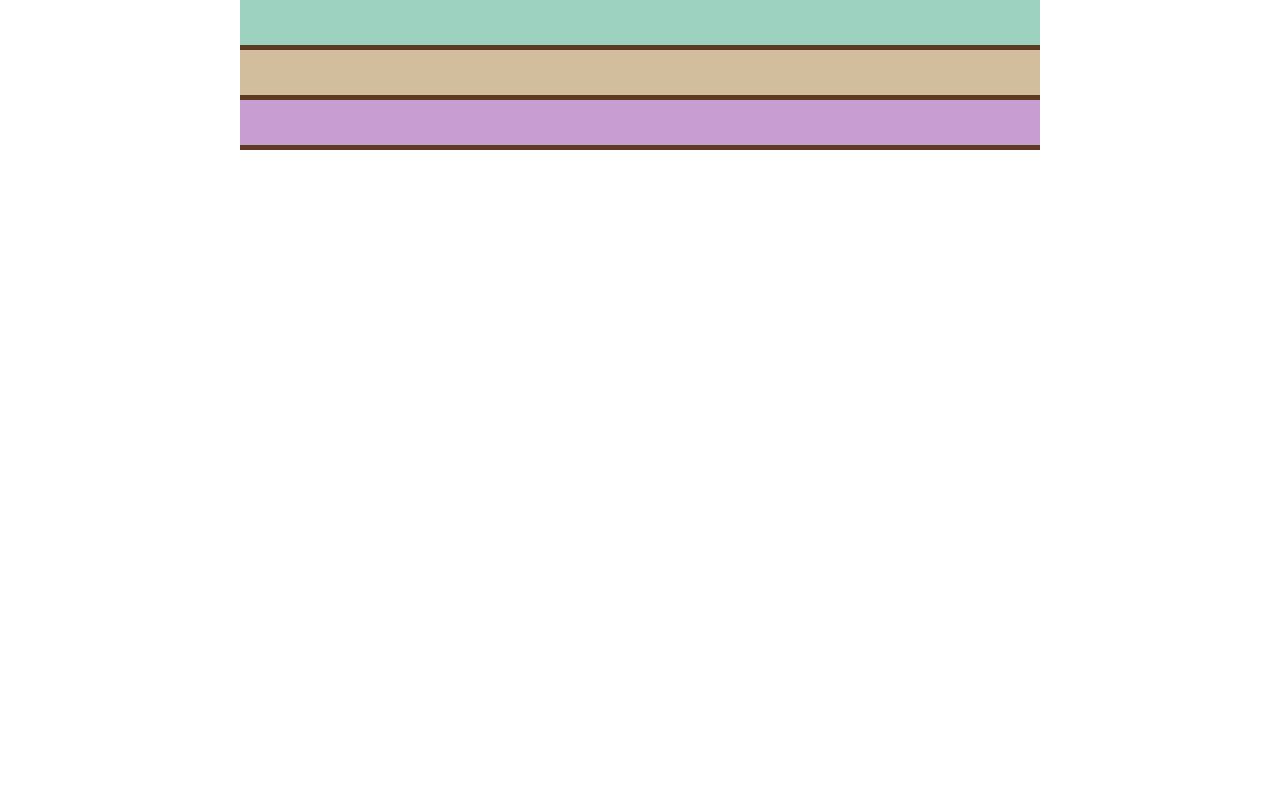
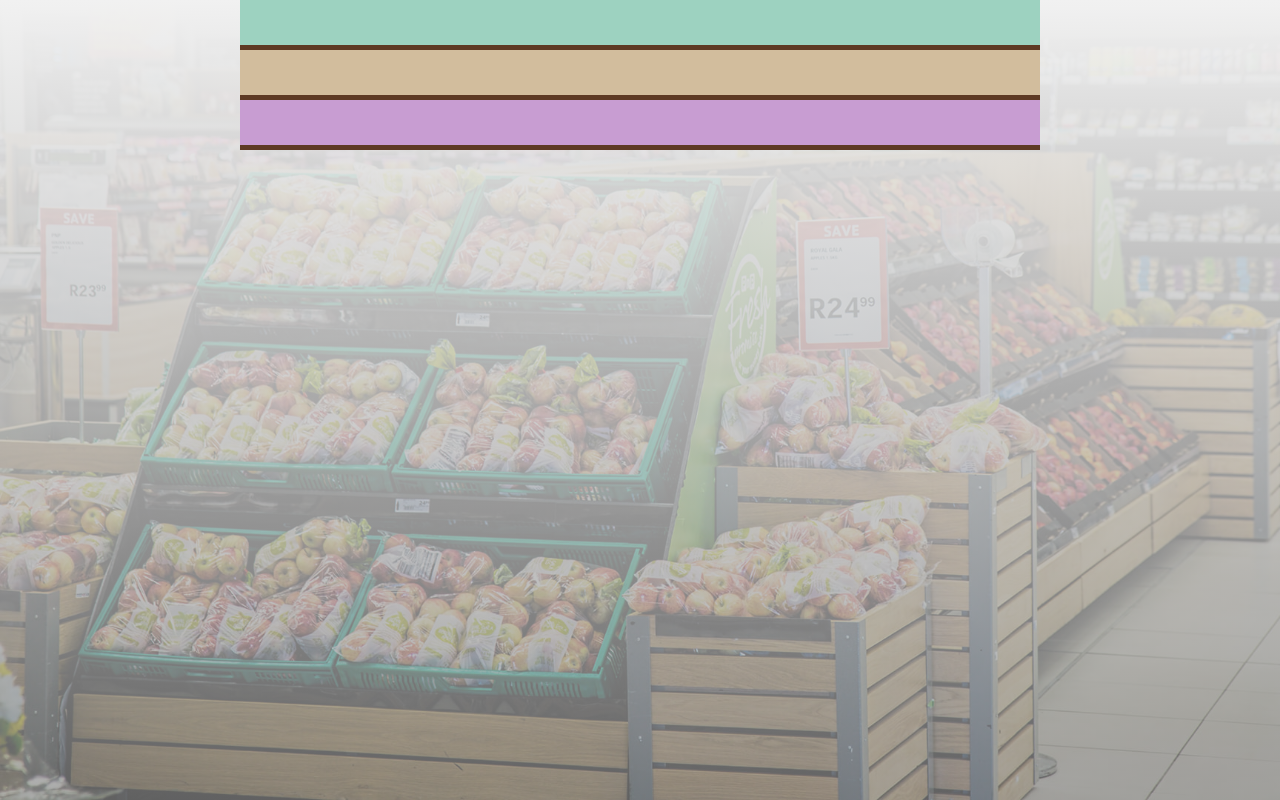
Before and after one commit to CIMarko/shelf-stacking-JS, a plain HTML site: page index.html in a window 1280 px wide. Drawn offline with Linux system fonts and the light colour scheme.

Commit message:
add and style background img

```diff
--- a/assets/css/styles.css
+++ b/assets/css/styles.css
@@ -2,6 +2,21 @@
     box-sizing: border-box;
     margin: 0;
     padding: 0;
+}
+
+/* General styling */
+
+body {
+    display: flex;
+    flex-direction: column;
+    min-height: 100vh;
+    background-image: linear-gradient(rgb(241 241 241), rgb(167 158 126));
+    /* in case bg-img can't load */
+    background-image: linear-gradient(rgb(241 241 241), rgb(138 138 138 / 70%)),
+        url(../images/bg-supermarket.jpg);
+    background-repeat: no-repeat;
+    background-size: cover;
+    resize: both;
 }
 
 .shelf {
```
Also changed, not shown: assets/images/bg-supermarket.jpg (added).
